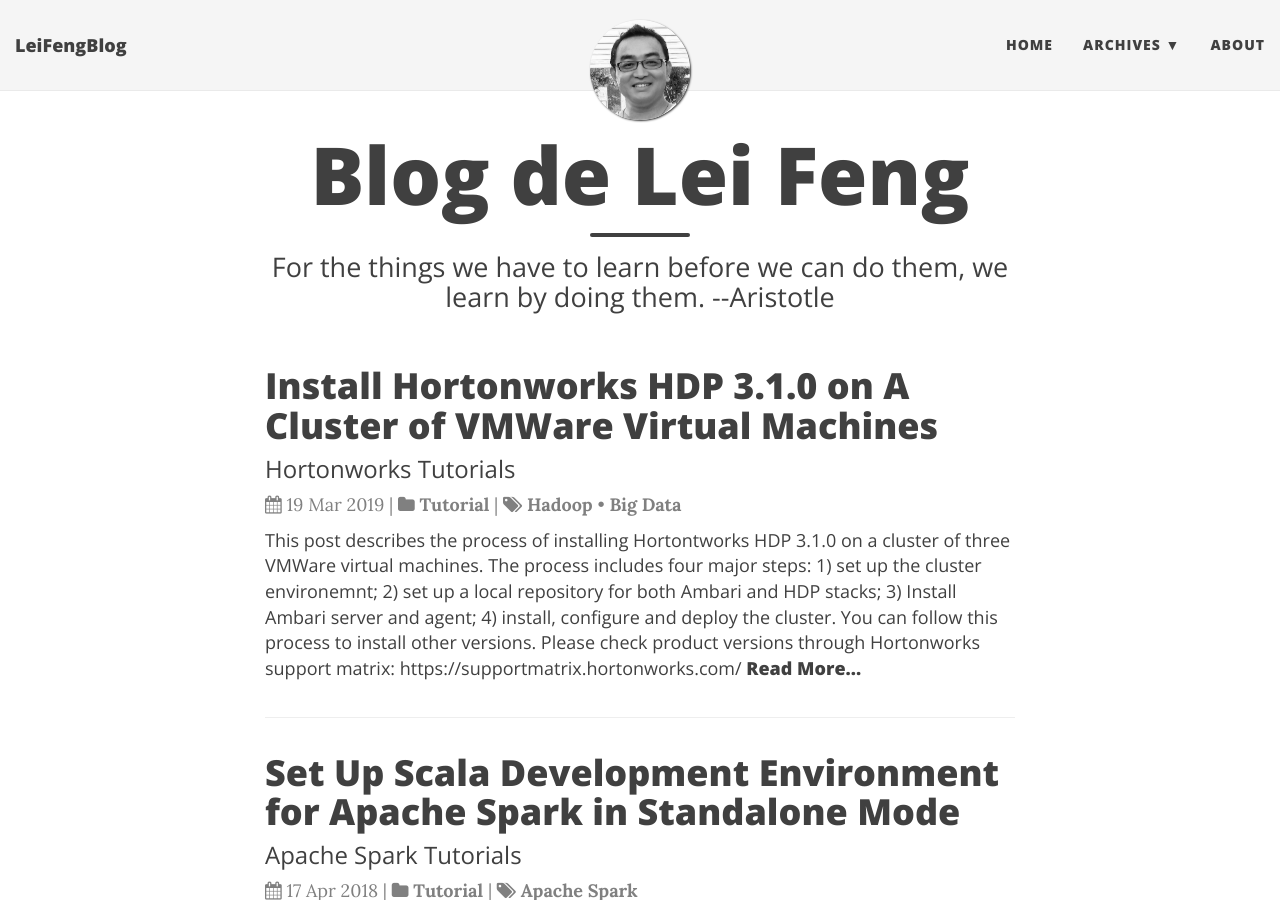
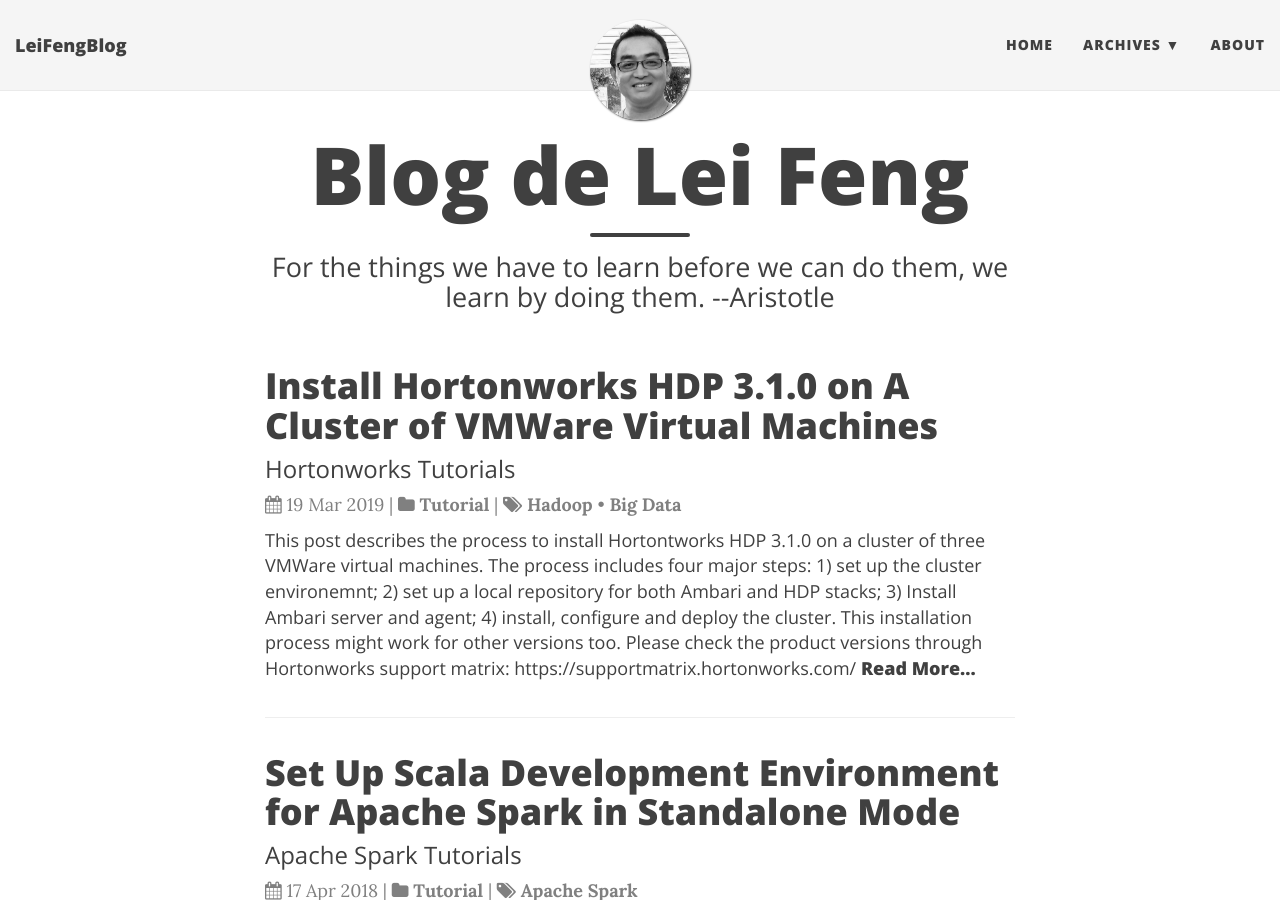
Before and after one commit to stonefl/stonefl.github.io, a Jekyll site: the page built from index.html, in a window 1280 px wide and 900 px high. Built offline with Jekyll 4.4.1, drawn with Linux system fonts in a browser that asks for light colours; nearby versions of some CDN libraries; the list of posts is cut into pages by our own code; some of the changed lines change nothing that is shown.

Commit message:
Update 2019-03-19-install-hortonworks-hdp-3-1-0-on-cluster-of-vmware-virtual-machines.md

````diff
--- a/_posts/2019-03-19-install-hortonworks-hdp-3-1-0-on-cluster-of-vmware-virtual-machines.md
+++ b/_posts/2019-03-19-install-hortonworks-hdp-3-1-0-on-cluster-of-vmware-virtual-machines.md
@@ -12,7 +12,9 @@
   - Hadoop
   - Big Data
 ---
-This post describes the process of installing Hortontworks HDP 3.1.0 on a cluster of three VMWare virtual machines. The process includes four major steps: 1) set up the cluster environemnt; 2) set up a local repository for both Ambari and HDP stacks; 3) Install Ambari server and agent; 4) install, configure and deploy the cluster. You can follow this process to install other versions. Please check product versions through Hortonworks support matrix: https://supportmatrix.hortonworks.com/
+This post describes the process to install Hortontworks HDP 3.1.0 on a cluster of three VMWare virtual machines. The process includes four major steps: 1) set up the cluster environemnt; 2) set up a local repository for both Ambari and HDP stacks; 3) Install Ambari server and agent; 4) install, configure and deploy the cluster.
+
+This installation process might work for other versions too. Please check the product versions through Hortonworks support matrix: https://supportmatrix.hortonworks.com/
 
 
 
@@ -27,7 +29,7 @@
 
 # Virtual Nodes Info
 
-I have set up three virtual machines in VMWare with following settings. RedHat Enterprise 7.6 has been installed on each node.
+Three virtual machines in VMWare with following settings. RedHat Enterprise 7.6 has been installed on each node.
 
 
 |   Host Name   |   Host IP      | Configuration|
@@ -42,7 +44,7 @@
 
 ## 1.1. Setting Proxy
 
-If you're behind a proxy, you need to specify your proxy server information, because many repositories, including `yum` repository, are accessed through the proxy servers. For each host, you can set up proxy server info through adding
+If you're behind a proxy, you need to specify your proxy server information, because many repositories, including `yum`, are accessed through the proxy servers. For each host, you can set up proxy server info through adding
 
 ```
 export https_proxy=https://<your.https-proxy.address>:<port#>
@@ -51,7 +53,7 @@
 
 to the `/root/.bashrc`. Remember to run `source .bashrc` to refresh.
 
-## 1.2. Make sure the run level is multi-user text mode.
+## 1.2. Make sure run level is multi-user text mode
 
 Run following command to check the run level:
 
@@ -59,13 +61,13 @@
 systemctl get-default
 ```
 
-It is expected to see the response of `multi-user.target`. If not, run the following command to set:
+It is expected to see the response of `multi-user.target`. If not, run the following command to set the run level to multi-user text mode:
 
 ```bash
 systemctl set-default multi-user.target
 ```
 
-## 1.3. Check and set hostnames.
+## 1.3. Check and set hostnames
 
 **Set Hostnames**
 
@@ -109,27 +111,23 @@
 
 It needs reboot to make these changes effective.
 
-## 1.4. Set up password-less SSH:
+## 1.4. Set up password-less SSH
 
 **For the master host**
 - Login to the `hadoop-master` host with `root` user and generate SSH keys using `ssh-keygen -t rsa`. Press enter for all prompts and accept all default values.
-- Run the following command to copy ssh identification for localhost. Enter password when prompted for the password:
+- Run the following command `ssh-copy-id localhost`to copy ssh identification for localhost. Enter password when prompted for the password:
 
-```
-ssh-copy-id localhost
-```
-
-Then run command `ssh hadoop-master` to make sure no password needed.
+- Then run command `ssh hadoop-master` to make sure no password needed.
 
 **For each of other hosts in the cluster:**
 
-- Copy the SSH file from `hadoop-master` to every other hosts in the cluster, for example:
+- Copy the SSH file from `hadoop-master` to every other hosts in the cluster, through running:
 
 ```
 scp -pr /root/.ssh root@hadoop-node-1.qualified.doman.name:/root/
 ```
 
-- Upload the generated `id_rsa.pub` to the `root`'s **.ssh** directory as a file with name **authorized_keys**, for example:
+- Upload the generated `id_rsa.pub` to the `root`'s **.ssh** directory as a file with name **authorized_keys**, through running:
 
 ```
 cat .ssh/id_rsa.pub | ssh root@hadoop-node-1.qualified.doman.name 'cat >> .ssh/authorized_keys'
@@ -169,7 +167,7 @@
 NTP synchronized: yes
 ```
 
-To force synchronze:
+Otherwise, you need to force NTP synchronze through the following steps:
 
 - Stop ntp serivce: `systemctl stop ntpd`
 - Add `server your.ntp.server.address` to the `/etc/ntp.conf` 's servers part.
@@ -192,17 +190,13 @@
 
 For each host in the cluster, change SELINUX value from **enhancing** to **disabled** in `/etc/selinux/config`
 
-## 7. Install `wget`
 
-Install `wget` on all nodes:
-
-```
-yum install -y wget
-```
 
 # 2. Set up a Local Repository for Ambari and HDP Stack
 
 ## 2.1.  Create and start an HTTP sever on the master host:
+
+Install and start Apache Server through the following commands:
 
 ```
 yum install -y httpd
@@ -214,7 +208,7 @@
 
 ## 2.2. Set up the local repository
 
-- Download the tarball files for Ambari and HDP stacks through the following commands:
+- Download the tarball files for Ambari and HDP stacks through running the following commands:
 
 ```
 wget http://public-repo-1.hortonworks.com/ambari/centos7/2.x/updates/2.7.3.0/ambari-2.7.3.0-centos7.tar.gz
@@ -227,13 +221,13 @@
 
 ```
 
-The URL's can be obtained from [Ambari Repositories](https://docs.hortonworks.com/HDPDocuments/Ambari-2.7.3.0/bk_ambari-installation/content/ambari_repositories.html) and [HDP 3.1.0 Repositories](https://docs.hortonworks.com/HDPDocuments/Ambari-2.7.3.0/bk_ambari-installation/content/hdp_31_repositories.html)
+The URLs can be obtained from [Ambari Repositories](https://docs.hortonworks.com/HDPDocuments/Ambari-2.7.3.0/bk_ambari-installation/content/ambari_repositories.html) and [HDP 3.1.0 Repositories](https://docs.hortonworks.com/HDPDocuments/Ambari-2.7.3.0/bk_ambari-installation/content/hdp_31_repositories.html)
 
 - Untar and copy the files to `/var/www/html/`. For example,
   ```
   tar zxvf ambari-2.7.3.0-centos7.tar.gz -C /var/www/html/
   ```
-- Then record the local base URL's which are needed for installing the cluster:
+- Then record the local base URLs which are needed for installing the cluster:
 
    ```
    Ambari: http://146.xxx.xxx.75/ambari/centos7/2.7.3.0-139/
@@ -248,7 +242,7 @@
 * The path where you can see the `repodata` directory.
 
 
-# 3. Installing Ambari Server and Agent
+# 3. Install Ambari Server and Agent
 
 ## 3.1. Download Ambari repository
 
````
